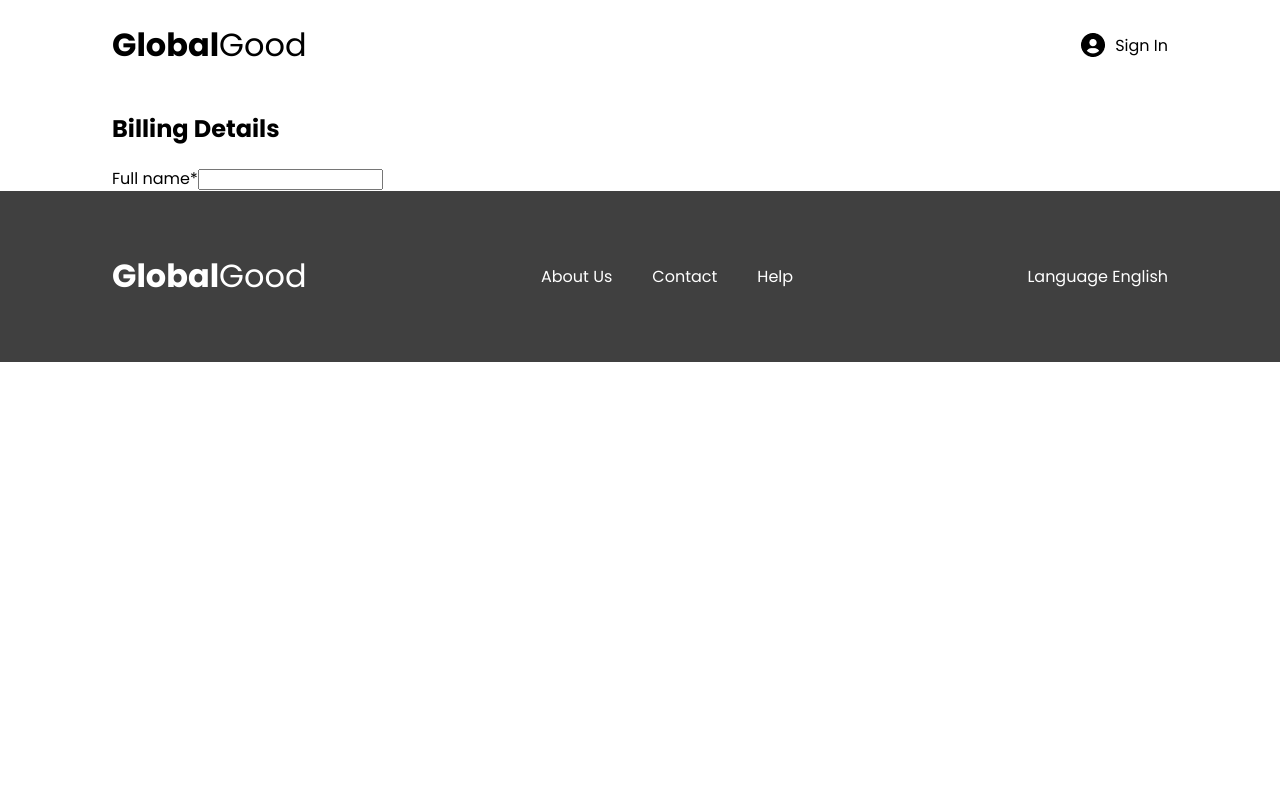
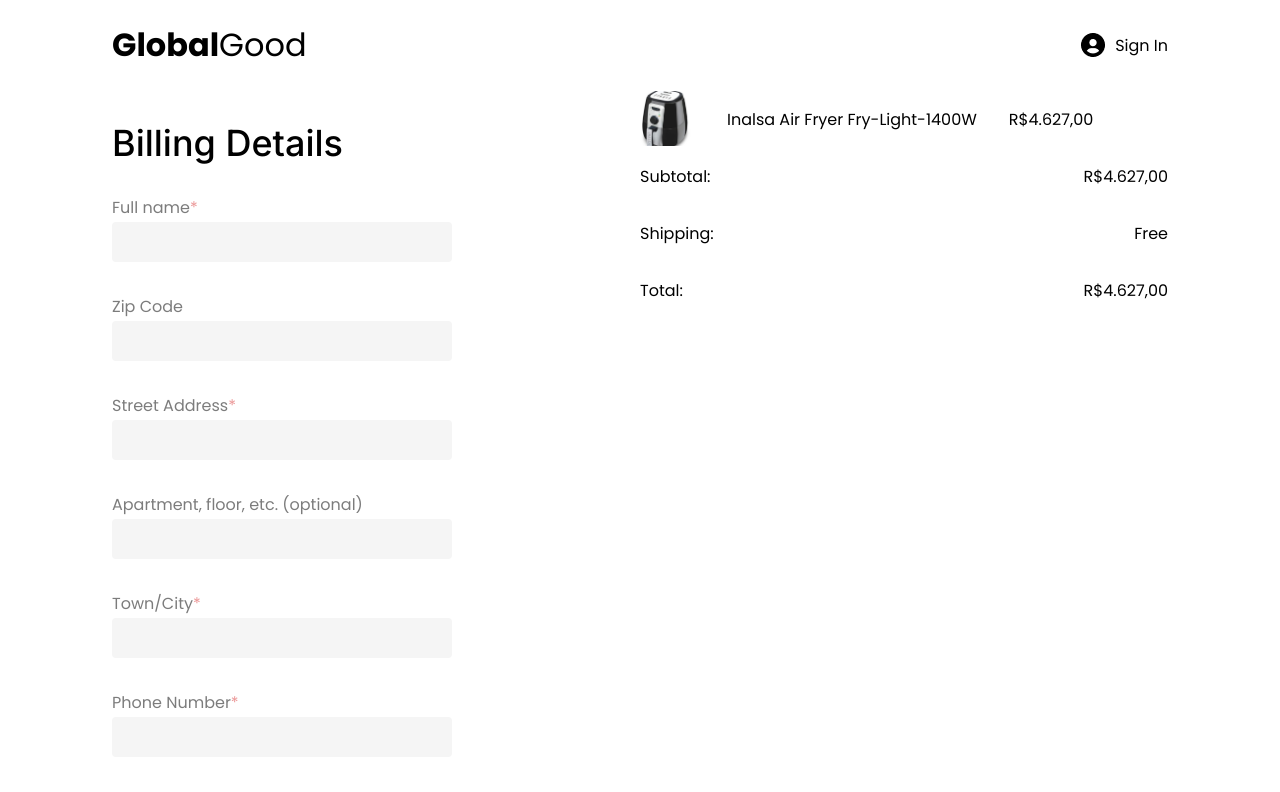
Before and after one commit to diogobonet/front-global-good, a React (Create React App) app: page /checkout in a window 1280 px wide. Shown: the top 792 px of the page. Built offline with nearby package versions, Linux system fonts and the light colour scheme.

Commit message:
style: checkout page

```diff
--- a/src/index.css
+++ b/src/index.css
@@ -1 +1,2 @@
 @import url('https://fonts.googleapis.com/css2?family=Poppins:ital,wght@0,100;0,200;0,300;0,400;0,500;0,600;0,700;0,800;0,900;1,100;1,200;1,300;1,400;1,500;1,600;1,700;1,800;1,900&display=swap');
+@import url('https://fonts.googleapis.com/css2?family=Inter:ital,opsz,wght@0,14..32,100..900;1,14..32,100..900&display=swap');
--- a/src/pages/Checkout.jsx
+++ b/src/pages/Checkout.jsx
@@ -1,6 +1,7 @@
 import React from 'react';
 import Header from '../components/Header';
 import Footer from '../components/Footer';
+import image from '../assets/img/air.png'
 
 const Checkout = () => {
   return (
@@ -10,15 +11,65 @@ const Checkout = () => {
             <section class="left-sect">
                 <h1>Billing Details</h1>
                 <form>
-                    <div class="">
-                        <label>Full name<span>*</span></label>
-                        <input/>
+                    <div class="input-label">
+                        <label for="full-name">Full name<span>*</span></label>
+                        <input type="text" id="full-name" name="full-name" class="input-field" required/>
                     </div>
+
+                    <div class="input-label">
+                        <label for="zip-code">Zip Code</label>
+                        <input type="text" id="zip-code" name="zip-code" class="input-field"/>
+                    </div>
+
+                    <div class="input-label">
+                        <label for="street-address">Street Address<span>*</span></label>
+                        <input type="text" id="street-address" name="street-address" class="input-field" required/>
+                    </div>
+
+                    <div class="input-label">
+                        <label for="apartment">Apartment, floor, etc. (optional)</label>
+                        <input type="text" id="apartment" name="apartment" class="input-field"/>
+                    </div>
+
+                    <div class="input-label">
+                        <label for="town-city">Town/City<span>*</span></label>
+                        <input type="text" id="town-city" name="town-city" class="input-field" required/>
+                    </div>
+
+                    <div class="input-label">
+                        <label for="phone-number">Phone Number<span>*</span></label>
+                        <input type="tel" id="phone-number" name="phone-number" class="input-field" required/>
+                    </div>
+
+                    <div class="input-label">
+                        <label for="email-address">Email Address<span>*</span></label>
+                        <input type="email" id="email-address" name="email-address" class="input-field" required/>
+                    </div>
+
                 </form>
             </section>
 
             <section class="right-sect">
+                <div className="product-info">
+                    <img src={image}/>
+                    <p class="product-name">Inalsa Air Fryer Fry-Light-1400W</p>
+                    <p class="product-value">R$4.627,00</p>
+                </div>
 
+                <div className="total-value">
+                    <div>
+                      <p>Subtotal:</p>
+                      <p>R$4.627,00</p>
+                    </div>
+                    <div>
+                      <p>Shipping:</p>
+                      <p>Free</p>
+                    </div>
+                    <div>
+                      <p>Total:</p>
+                      <p>R$4.627,00</p>
+                    </div>
+                </div>
             </section>
         </main>
         <Footer />
--- a/src/styles/global.scss
+++ b/src/styles/global.scss
@@ -276,4 +276,69 @@ main.home-main {
 .checkout-main {
   display: flex;
   padding: 0px 7rem;
+  margin-bottom: 120px;
+
+  h1 {
+    font-family: 'Inter';
+    font-size: 36px;
+    letter-spacing: 4%;
+    font-weight: 500;
+  }
+  form {
+    display: flex;
+    flex-direction: column;
+    gap: 32px;
+
+    .input-label {
+      display: flex;
+      flex-direction: column;
+      gap: 2px;
+
+      label {
+        font-size: 16px;
+        color: #00000083;
+        span {
+          color: #db44448e;
+        }
+      }
+
+      input {
+        background-color: #F5F5F5;
+        border-radius: 4px;
+        padding: 10px;
+        width: 320px;
+        font-family: 'Poppins';
+        border: none;
+      }
+    }
+  }
+
+  .left-sect {
+    width: 50%;
+  }
+
+  .right-sect {
+    width: 50%;
+    .product-info {
+      display: flex;
+      gap: 32px;
+      width: 100%;
+
+      img {
+        width: 55px;
+        height: 55px;
+        aspect-ratio: 16 / 9;
+        object-fit: cover;
+      }
+    }
+
+    .total-value {
+      display: flex;
+      flex-direction: column;
+      div {
+        display: flex;
+        justify-content: space-between;
+      }
+    }
+  }
 }
--- a/src/styles/media.scss
+++ b/src/styles/media.scss
@@ -23,6 +23,10 @@
     footer {
         padding: 20px 5rem !important;
     }
+
+    .checkout-main {
+        flex-direction: column;
+    }
 }
 
 @media (max-width: 800px) {
```
